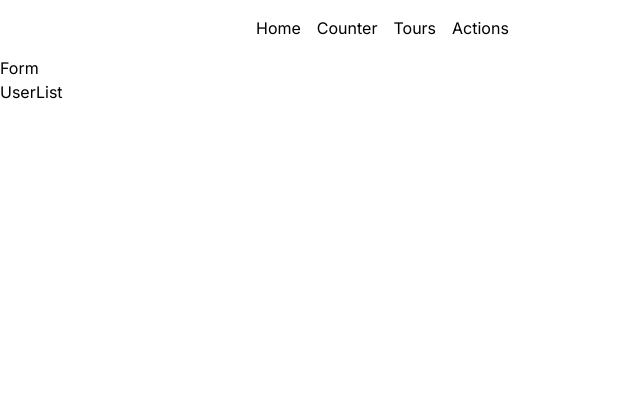
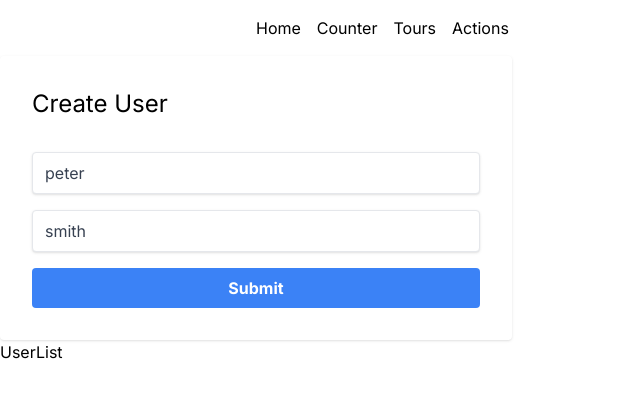
Before and after one commit to huzaifaghazali/nextjs, a Next.js app in the folder app-test/: page /actions in a window 1280 px wide. Shown: the top 398 px of the page, without its empty margins (0-640 px from the left). Built offline with nearby package versions, Linux system fonts and the light colour scheme.

Commit message:
Add form component

```diff
--- a/app-test/components/Form.tsx
+++ b/app-test/components/Form.tsx
@@ -1,5 +1,35 @@
+'use client';
+
+import { createUser } from '@/utils/actions';
+
 const Form = () => {
-  return <div>Form</div>;
+  return (
+    <form action={createUser} className={formStyle}>
+      <h2 className='text-2xl capitalize mb-4'>create user</h2>
+      <input
+        type='text'
+        name='firstName'
+        required
+        className={inputStyle}
+        defaultValue='peter'
+      />
+      <input
+        type='text'
+        name='lastName'
+        required
+        className={inputStyle}
+        defaultValue='smith'
+      />
+      <button type='submit' className={btnStyle}>
+        submit
+      </button>
+    </form>
+  );
 };
 
 export default Form;
+
+const formStyle = 'max-w-lg flex flex-col gap-y-4  shadow rounded p-8';
+const inputStyle = 'border shadow rounded py-2 px-3 text-gray-700';
+const btnStyle =
+  'bg-blue-500 hover:bg-blue-700 text-white font-bold py-2 px-4 rounded capitalize';
--- a/app-test/utils/actions.ts
+++ b/app-test/utils/actions.ts
@@ -0,0 +1,5 @@
+'use server';
+
+export const createUser = async () => {
+  console.log('creating user....');
+};
```
